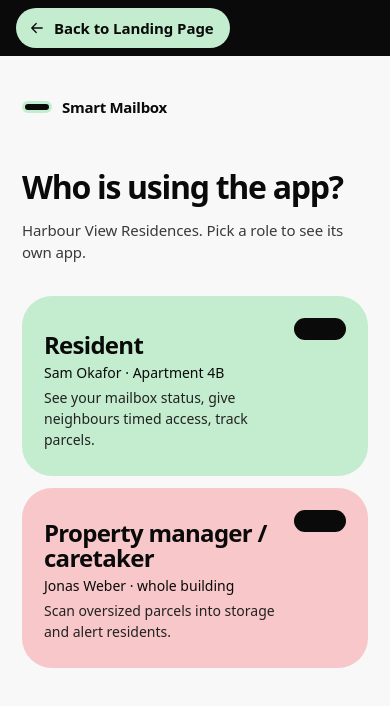
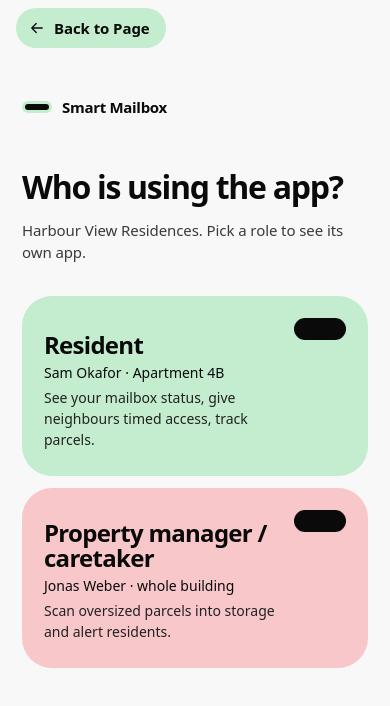
Before and after one commit to alimosahamod/ICT_SmartMailbox, a plain HTML site: page demo.html in a window 390 px wide. Drawn offline with Linux system fonts and the light colour scheme; a web font is replaced by a local one.

Commit message:
fixed background return button mobile version

```diff
--- a/css/demo.css
+++ b/css/demo.css
@@ -336,7 +336,7 @@ body { background: var(--surface); overflow: hidden; }
 .backbar {
   display: none; flex: none; align-items: center;
   padding: calc(8px + env(safe-area-inset-top)) 16px 8px;
-  background: var(--ink);
+  background: var(--app-bg);
 }
 .backbar a {
   display: inline-flex; align-items: center; gap: 8px; min-height: 40px; padding: 0 16px 0 12px;
--- a/demo.html
+++ b/demo.html
@@ -28,7 +28,7 @@
 
     <div class="device">
       <nav class="backbar" aria-label="Site">
-        <a href="index.html"><svg class="ico" viewBox="0 0 24 24" aria-hidden="true" focusable="false"><path d="M19 12H5M11 6l-6 6 6 6"/></svg>Back to Landing Page</a>
+        <a href="index.html"><svg class="ico" viewBox="0 0 24 24" aria-hidden="true" focusable="false"><path d="M19 12H5M11 6l-6 6 6 6"/></svg>Back to Page</a>
       </nav>
       <div class="app" id="app" aria-live="polite">
         <noscript><p class="pad">This prototype needs JavaScript to run.</p></noscript>
```
